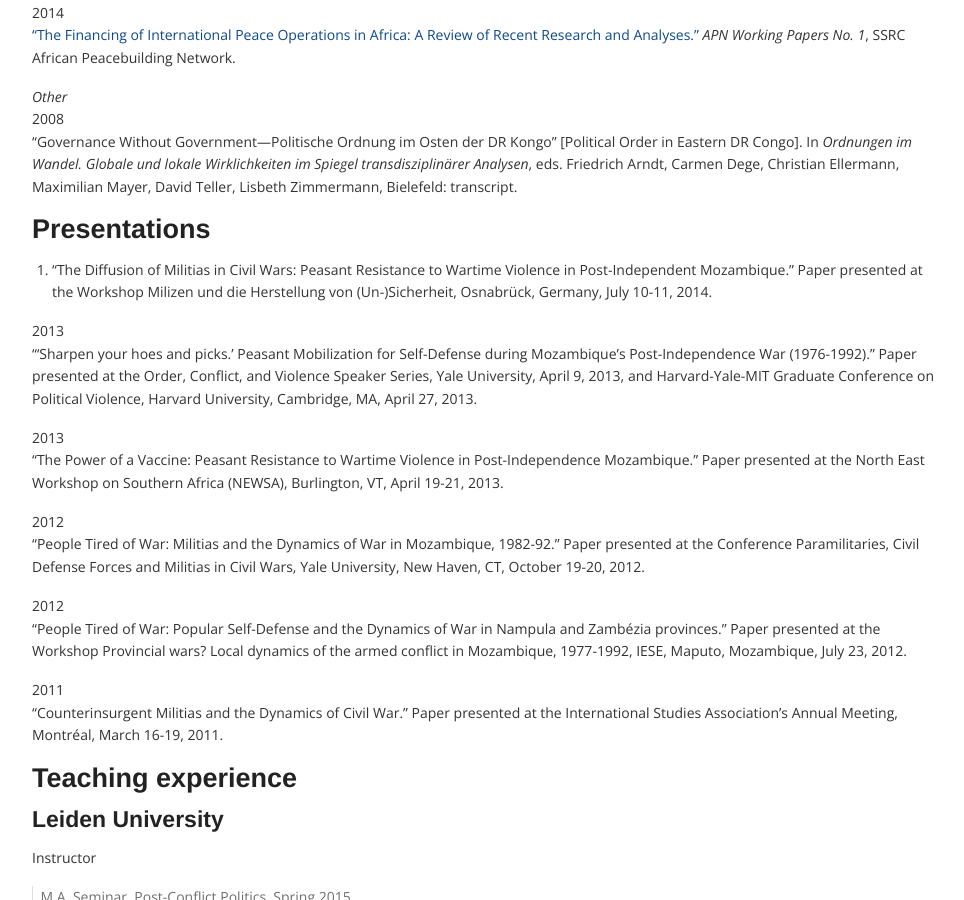
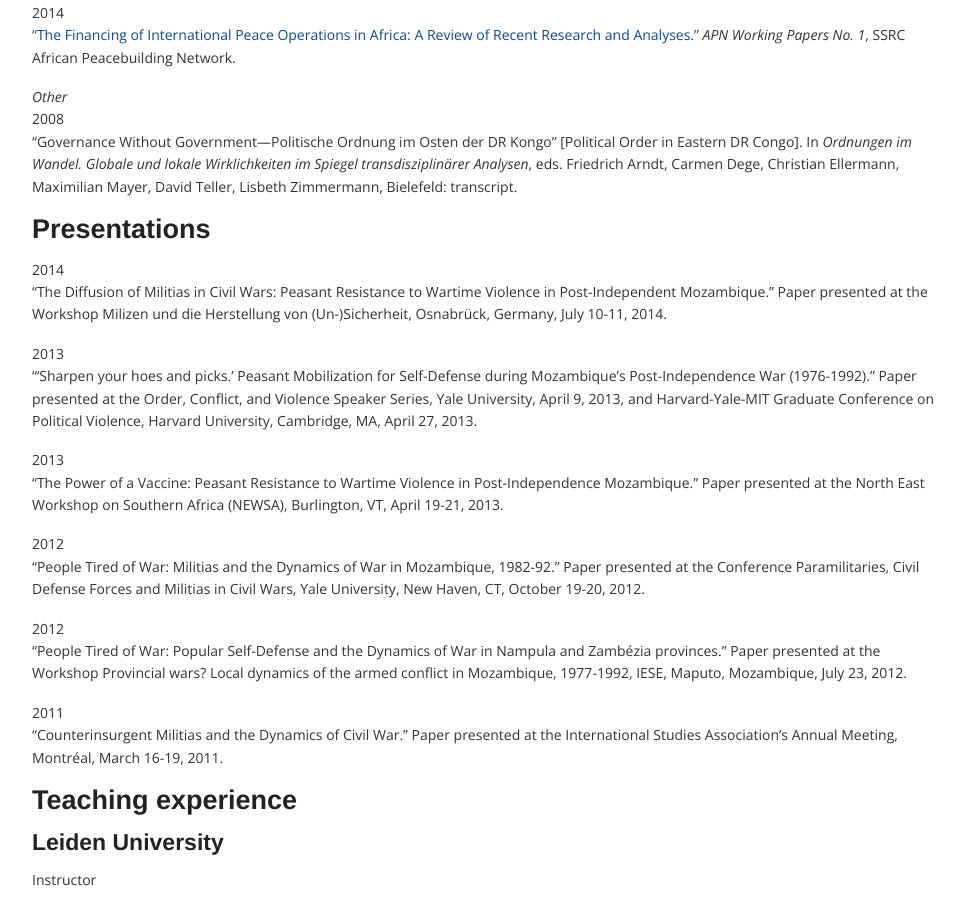
Before and after one commit to corinnajentzsch/corinnajentzsch.github.io, a Jekyll site: the page built from cv.md, in a window 1280 px wide and 900 px high, scrolled down 1562 px. Shown: the whole window, without its empty margins (153-1117 px from the left). Built offline with Jekyll 4.4.1, drawn with Linux system fonts in a browser that asks for light colours; nearby versions of some CDN libraries; library files that are not in the unit come from our copies.

Commit message:
Updated cv.md

```diff
--- a/cv.md
+++ b/cv.md
@@ -67,7 +67,7 @@ _Other_
 
 ### Presentations
 
-2014.
+2014
 “The Diffusion of Militias in Civil Wars: Peasant Resistance to Wartime
 Violence in Post-Independent Mozambique.” Paper presented at the Workshop
 Milizen und die Herstellung von (Un-)Sicherheit, Osnabrück, Germany, July 10-11,
```
